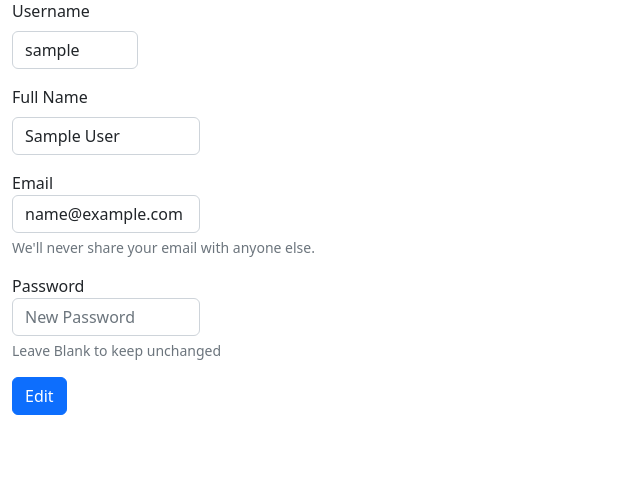
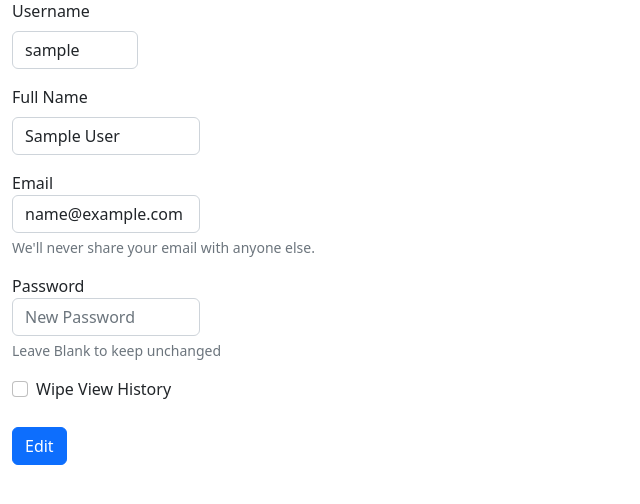
Before and after one commit to bernasx/netflixclone-django, a Django app: page /profile/edit in a window 1280 px wide. Shown: the part 135-639 px from the top of the page, without its empty margins (0-640 px from the left). Run offline with Django 4.2, Linux system fonts and the light colour scheme; the visitor is signed in with stand-in values (Sample User, id 1).

Commit message:
Added way to wipe view history

```diff
--- a/hub/templates/hub/edit_user.html
+++ b/hub/templates/hub/edit_user.html
@@ -27,7 +27,15 @@
             <input type="password" class="form-control" id="password" name="password" placeholder="New Password" autocomplete="off" value="" aria-describedby="passwordHelp" >
             <div id="passwordHelp" class="form-text">Leave Blank to keep unchanged</div>
           </div>
-          <button type="submit" class="btn btn-primary">Edit</button>
-    </form>
+
+          <div class="form-check">
+            <input class="form-check-input" type="checkbox" value="wipeViewHistory" id="wipeViewHistory" name="checks">
+            <label class="form-check-label" for="wipeViewHistory">
+              Wipe View History
+            </label>
+          </div>
+
+          <button type="submit" class="btn btn-primary mt-4">Edit</button>
+      </form>
 </div>
 {% endblock content %}
--- a/hub/templates/hub/profile.html
+++ b/hub/templates/hub/profile.html
@@ -101,7 +101,7 @@
         </div>
         <!-- Video History -->
         <div class="row mt-4">
-            <div class="col-8 col-lg-3">
+            <div class="col col-lg-3">
                 <h3>Recently Viewed Videos</h3>
                 <div class="list-group">
                     {% for view in views %}
@@ -117,7 +117,7 @@
                     {% endif %}
             </div>
         </div>
-        <div class="col-4 col-lg-9"></div>
+        <div class="col-lg-9"></div>
         </div>
     {% endif %}
 </div>
--- a/hub/views.py
+++ b/hub/views.py
@@ -115,6 +115,11 @@ def edit_User(request):
         user.fullname = request.POST['fname']
         user.email = request.POST['email']
         newpassword = request.POST['password']
+        checks = request.POST.getlist('checks')
+        if('wipeViewHistory' in checks):
+            views = View.objects.filter(viewer=user)
+            views.delete()
+
         if (newpassword != ''):
             user.set_password(newpassword)
             user.save()
@@ -122,6 +127,7 @@ def edit_User(request):
         else:
             user.save()
             return redirect('profile')
+
     if request.method == "GET" and request.user.is_authenticated:
         return render(request, 'hub/edit_user.html')
 
```
